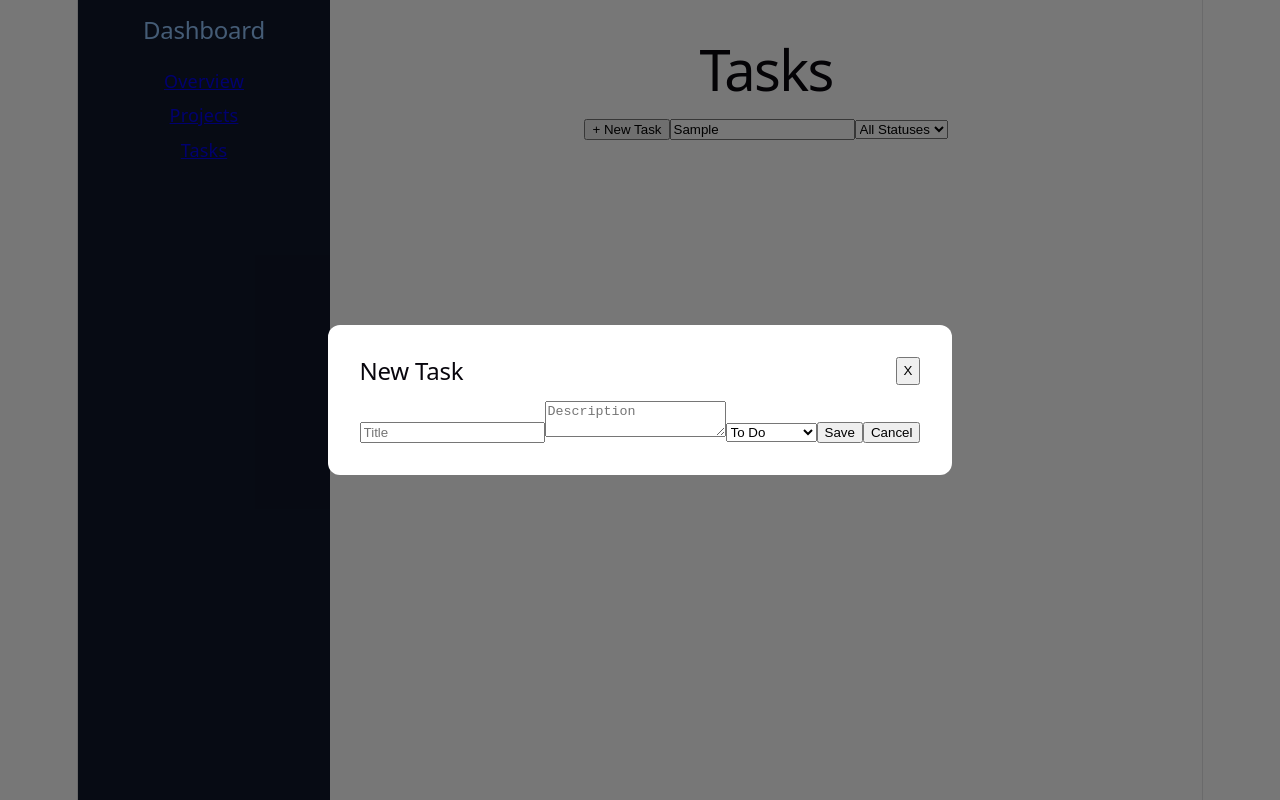
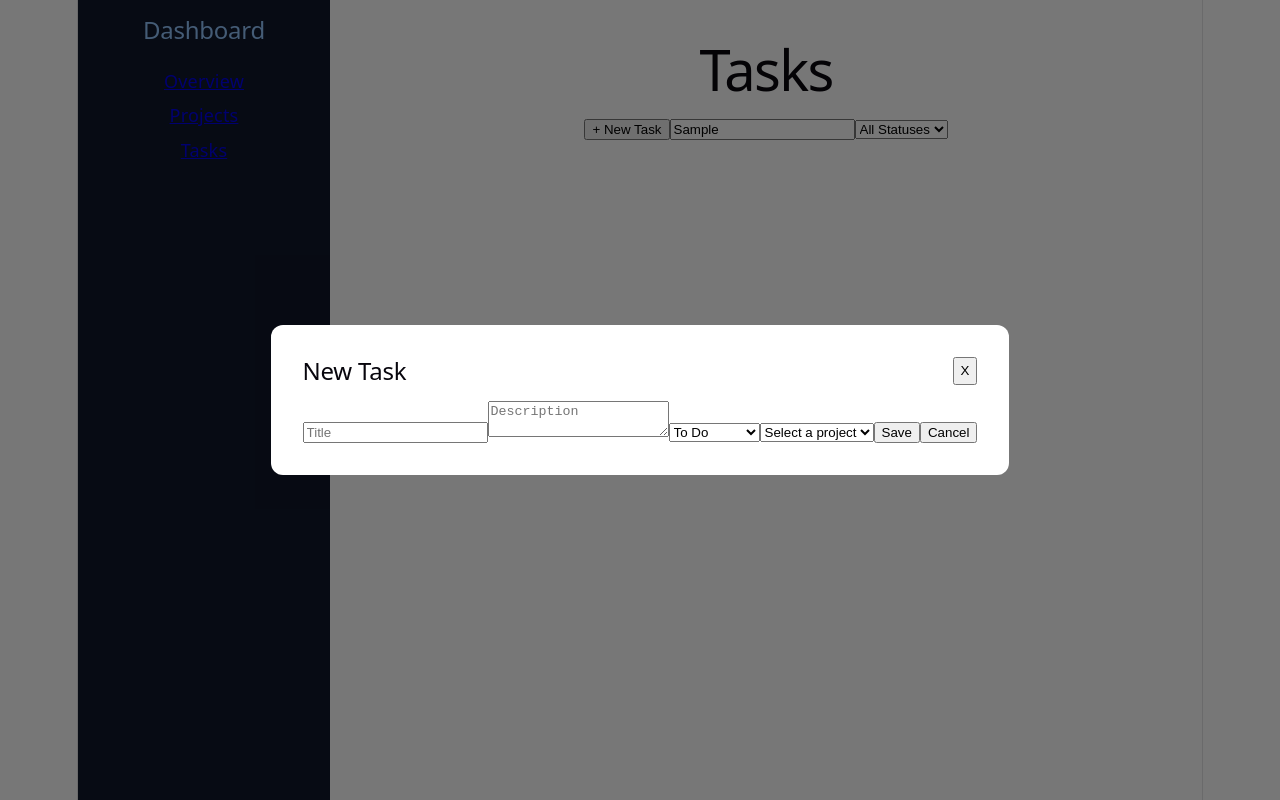
Before and after one commit to Astral-Wanderer/dashboard-app, a React (Vite) app: page /tasks in a window 1280 px wide. Both pictures are taken after typing "Sample" into the empty fields and a click on the button "+ New Task". Built offline with nearby package versions, Linux system fonts and the light colour scheme.

Commit message:
fix: needed required project selection when creating a task

```diff
--- a/src/components/TaskForm/index.tsx
+++ b/src/components/TaskForm/index.tsx
@@ -1,3 +1,4 @@
+import { mockProjects } from '../../utils/mockData';
 import { useState, type ChangeEvent, type FormEvent } from 'react';
 import type { Status, TaskFormData } from '../../types';
 
@@ -42,6 +43,12 @@ export default function TaskForm({ initialData, onSubmit, onCancel }: Props) {
             return;
         }
 
+        // Prevent submitting a task without a valid project
+        if (!mockProjects.some(project => project.id === form.projectId)) {
+            alert('Please select a valid project');
+            return;
+        }
+
         onSubmit(form);
     }
 
@@ -71,6 +78,21 @@ export default function TaskForm({ initialData, onSubmit, onCancel }: Props) {
                 <option value="DONE">Done</option>
             </select>
 
+            {/* Select the project associated with this task */}
+            <select
+                name="projectId"
+                value={form.projectId}
+                onChange={handleChange}
+                required
+            >
+                <option value="">Select a project</option>
+                {mockProjects.map(project => (
+                    <option key={project.id} value={project.id}>
+                        {project.name}
+                    </option>
+                ))}
+            </select>
+
             <button type="submit">Save</button>
             <button type="button" onClick={onCancel}>Cancel</button>
         </form>
```
